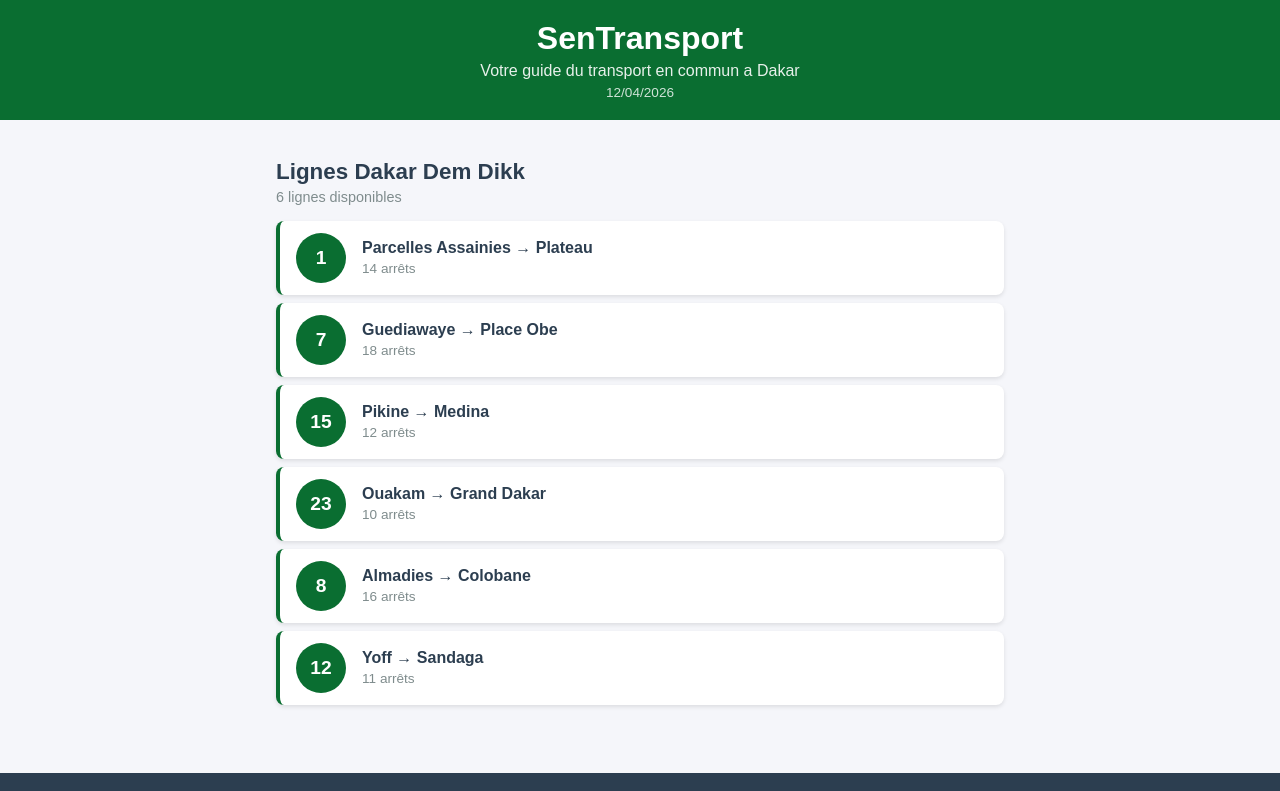
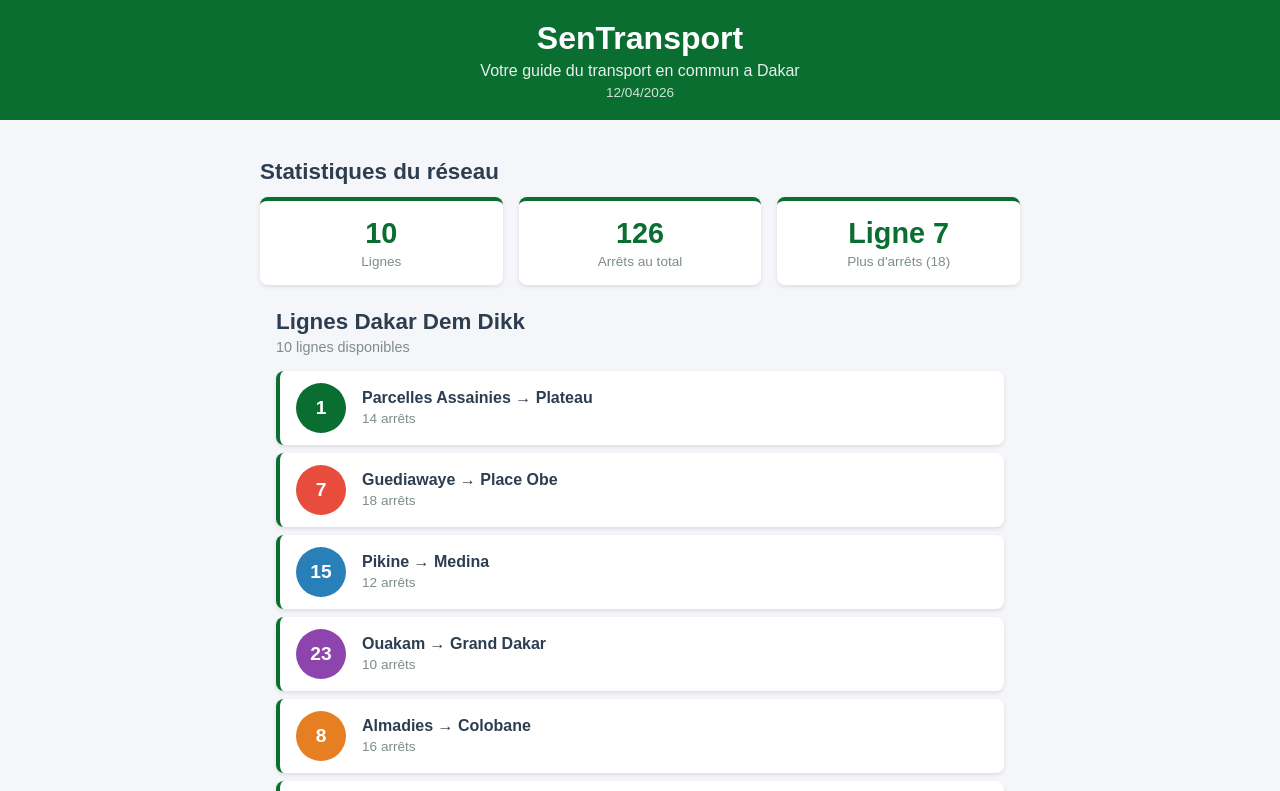
Before and after one commit to Sokhnamameseye733-coder/sentransport, a React (Create React App) app: page / in a window 1280 px wide. Shown: the top 791 px of the page. Built offline with nearby package versions, Linux system fonts and the light colour scheme.

Commit message:
Lab 2 : exercices couleur, StatReseau et lignes supplémentaires

```diff
--- a/src/App.js
+++ b/src/App.js
@@ -2,21 +2,27 @@
 import Header from './Header';
 import ListeLignes from './ListeLignes';
 import Footer from './Footer';
+import StatReseau from './StatReseau';
 
 function App() {
   const lignes = [
-    { id: 1, numero: "1", depart: "Parcelles Assainies", arrivee: "Plateau", arrets: 14 },
-    { id: 2, numero: "7", depart: "Guediawaye", arrivee: "Place Obe", arrets: 18 },
-    { id: 3, numero: "15", depart: "Pikine", arrivee: "Medina", arrets: 12 },
-    { id: 4, numero: "23", depart: "Ouakam", arrivee: "Grand Dakar", arrets: 10 },
-    { id: 5, numero: "8", depart: "Almadies", arrivee: "Colobane", arrets: 16 },
-    { id: 6, numero: "12", depart: "Yoff", arrivee: "Sandaga", arrets: 11 },
+    { id: 1, numero: "1", depart: "Parcelles Assainies", arrivee: "Plateau", arrets: 14, couleur: "#0a6e31" },
+    { id: 2, numero: "7", depart: "Guediawaye", arrivee: "Place Obe", arrets: 18, couleur: "#e74c3c" },
+    { id: 3, numero: "15", depart: "Pikine", arrivee: "Medina", arrets: 12, couleur: "#2980b9" },
+    { id: 4, numero: "23", depart: "Ouakam", arrivee: "Grand Dakar", arrets: 10, couleur: "#8e44ad" },
+    { id: 5, numero: "8", depart: "Almadies", arrivee: "Colobane", arrets: 16, couleur: "#e67e22" },
+    { id: 6, numero: "12", depart: "Yoff", arrivee: "Sandaga", arrets: 11, couleur: "#16a085" },
+    { id: 7, numero: "31", depart: "Fann", arrivee: "HLM", arrets: 9, couleur: "#d35400" },
+    { id: 8, numero: "42", depart: "Liberté", arrivee: "Dieuppeul", arrets: 13, couleur: "#c0392b" },
+    { id: 9, numero: "17", depart: "Médina", arrivee: "Sicap", arrets: 8, couleur: "#1abc9c" },
+    { id: 10, numero: "5", depart: "HLM", arrivee: "Plateau", arrets: 15, couleur: "#2c3e50" },
   ];
 
   return (
     <div className="App">
       <Header />
       <main className="contenu">
+        <StatReseau lignes={lignes} />
         <ListeLignes lignes={lignes} />
       </main>
       <Footer />
--- a/src/LigneBus.js
+++ b/src/LigneBus.js
@@ -1,9 +1,13 @@
 import './LigneBus.css';
 
-function LigneBus({ numero, depart, arrivee, arrets }) {
+function LigneBus({ numero, depart, arrivee, arrets, couleur }) {
+  const badgeColor = couleur || '#0a6e31';
+
   return (
     <div className="ligne-bus">
-      <div className="ligne-numero">{numero}</div>
+      <div className="ligne-numero" style={{ backgroundColor: badgeColor }}>
+        {numero}
+      </div>
       <div className="ligne-info">
         <span className="ligne-trajet">
           {depart} &rarr; {arrivee}
--- a/src/ListeLignes.js
+++ b/src/ListeLignes.js
@@ -15,6 +15,7 @@
           depart={ligne.depart}
           arrivee={ligne.arrivee}
           arrets={ligne.arrets}
+          couleur={ligne.couleur}
         />
       ))}
     </div>
--- /dev/null
+++ b/src/StatReseau.css
@@ -0,0 +1,41 @@
+.stat-reseau {
+  margin-bottom: 24px;
+}
+
+.stat-titre {
+  color: #2c3e50;
+  font-size: 1.4rem;
+  margin-bottom: 12px;
+}
+
+.stat-cards {
+  display: flex;
+  gap: 16px;
+  flex-wrap: wrap;
+}
+
+.stat-card {
+  background-color: #ffffff;
+  border-radius: 8px;
+  padding: 16px 24px;
+  box-shadow: 0 2px 4px rgba(0, 0, 0, 0.1);
+  display: flex;
+  flex-direction: column;
+  align-items: center;
+  flex: 1;
+  min-width: 120px;
+  border-top: 4px solid #0a6e31;
+}
+
+.stat-nombre {
+  font-size: 1.8rem;
+  font-weight: bold;
+  color: #0a6e31;
+}
+
+.stat-label {
+  font-size: 0.85rem;
+  color: #7f8c8d;
+  margin-top: 4px;
+  text-align: center;
+}
--- /dev/null
+++ b/src/StatReseau.js
@@ -0,0 +1,33 @@
+import './StatReseau.css';
+
+function StatReseau({ lignes }) {
+  const totalLignes = lignes.length;
+
+  const totalArrets = lignes.reduce((sum, ligne) => sum + ligne.arrets, 0);
+
+  const ligneMax = lignes.reduce((max, ligne) =>
+    ligne.arrets > max.arrets ? ligne : max
+  );
+
+  return (
+    <div className="stat-reseau">
+      <h2 className="stat-titre">Statistiques du réseau</h2>
+      <div className="stat-cards">
+        <div className="stat-card">
+          <span className="stat-nombre">{totalLignes}</span>
+          <span className="stat-label">Lignes</span>
+        </div>
+        <div className="stat-card">
+          <span className="stat-nombre">{totalArrets}</span>
+          <span className="stat-label">Arrêts au total</span>
+        </div>
+        <div className="stat-card">
+          <span className="stat-nombre">Ligne {ligneMax.numero}</span>
+          <span className="stat-label">Plus d'arrêts ({ligneMax.arrets})</span>
+        </div>
+      </div>
+    </div>
+  );
+}
+
+export default StatReseau;
```
